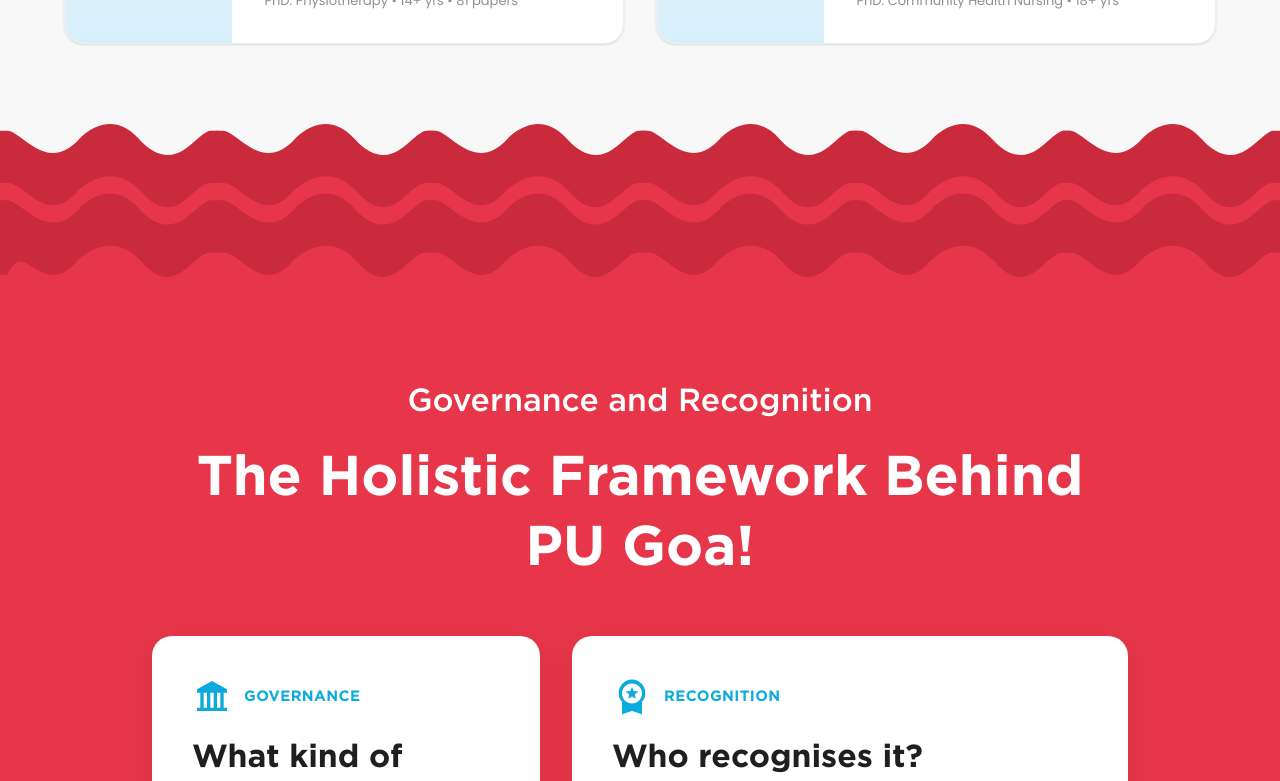
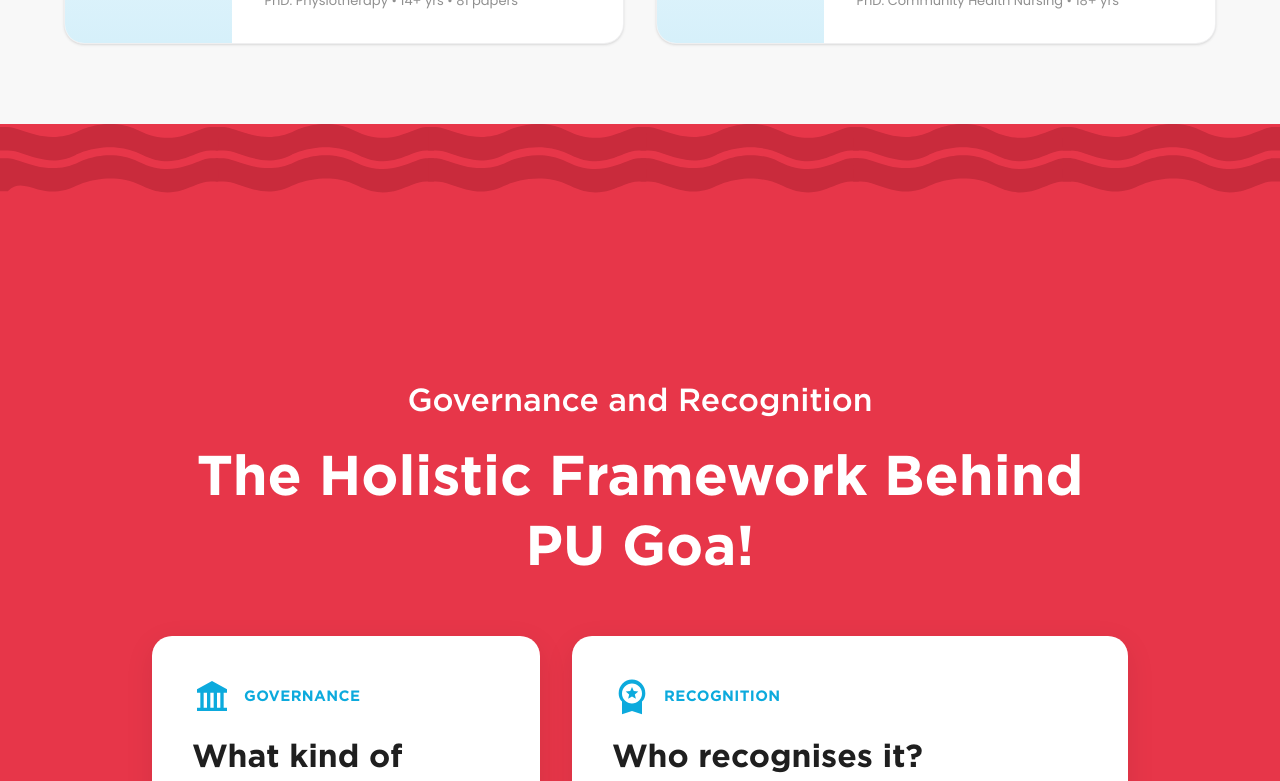
Before and after one commit to Manju-Bharati-Mahto/NextGoa, a Next.js app: page /about in a window 1280 px wide. Shown: the part 10320-11101 px from the top of the page. Built offline with nearby package versions, Linux system fonts and the light colour scheme; no server answers.

Commit message:
fix: governance wave vertically stretched

```diff
--- a/src/components/about/Governance.tsx
+++ b/src/components/about/Governance.tsx
@@ -70,10 +70,10 @@
   ];
 
   return (
-    <section className="relative overflow-hidden bg-transparent">
+    <section className="relative overflow-hidden bg-[#E73649]">
       {/* Background wave band */}
-      <div className="absolute inset-0 z-0 pointer-events-none">
-        <WaveBandBg band="#E73649" accent="#C92B3C" />
+      <div className="absolute inset-x-0 top-0 h-[150px] z-0 pointer-events-none">
+        <WaveBandBg band="#E73649" accent="#C92B3C" topOnly={true} />
       </div>
 
       {/* Decorative Background Graphics */}
```
